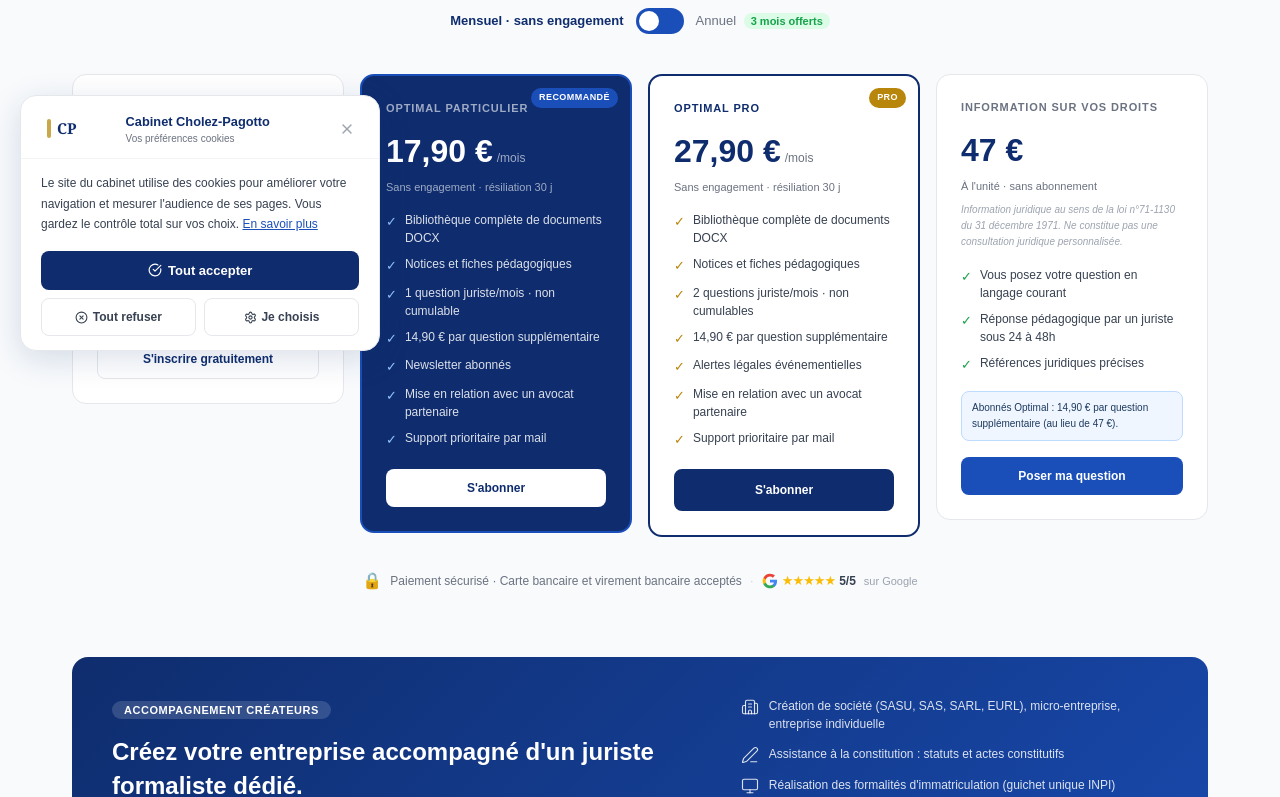
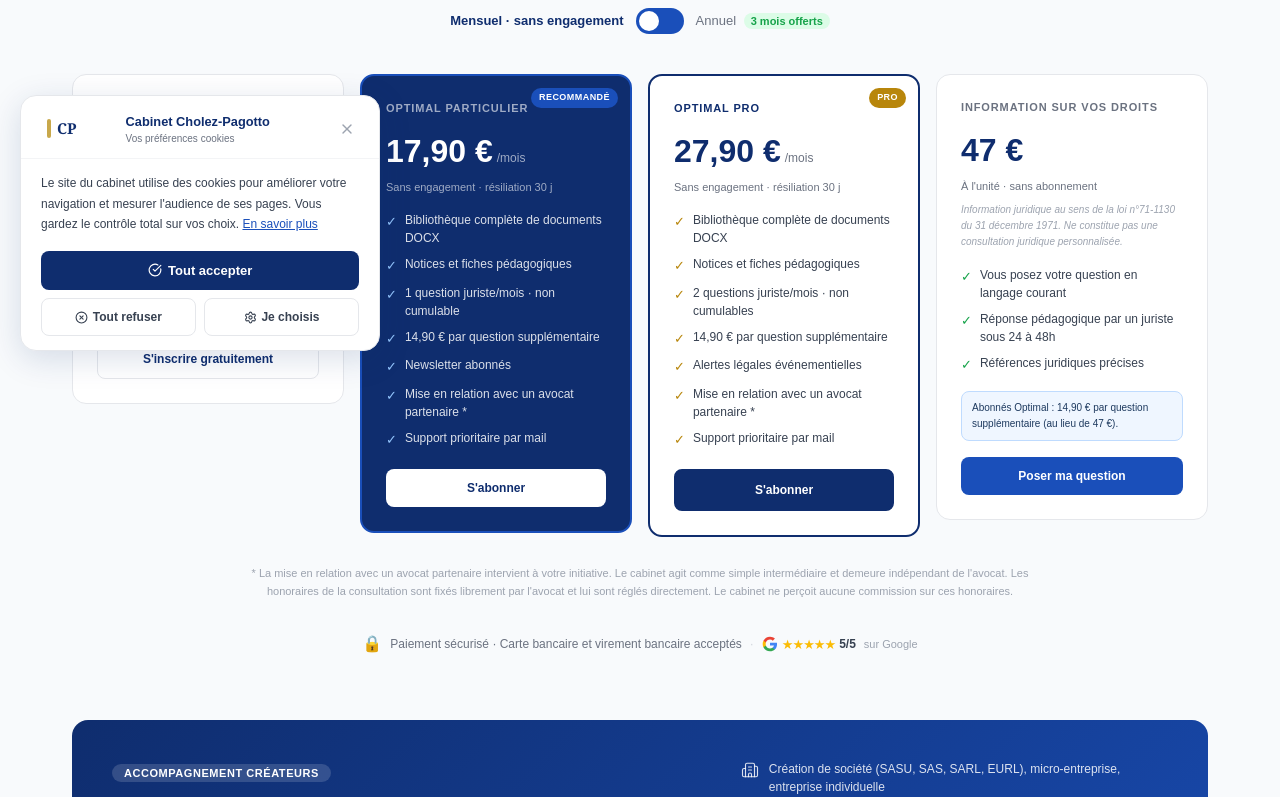
Before and after one commit to SYPA-ASSO/docutheque-next, a Next.js app: page /tarifs in a window 1280 px wide. Shown: the part 429-1226 px from the top of the page. Built offline with nearby package versions, Linux system fonts and the light colour scheme.

Commit message:
Mention avocat partenaire : asterisque et note initiative client independance honoraires libres sans commission

```diff
--- a/app/cgu/page.tsx
+++ b/app/cgu/page.tsx
@@ -299,7 +299,7 @@ export default function CGU() {
                   <li>Ne pas utiliser la Plateforme à des fins illicites, contraires à l'ordre public ou aux bonnes mœurs ;</li>
                   <li>Ne pas soumettre de questions relevant d'une urgence judiciaire (garde à vue, audience imminente) pour lesquelles seul un avocat est habilité à intervenir.</li>
                 </ul>
-                <p style={plastyle}>Le Client reconnaît que les Contenus numériques mis à disposition sont des modèles généraux à visée pédagogique. Leur adaptation à sa situation particulière lui incombe et relève de sa seule responsabilité. Pour toute situation complexe ou contentieuse, le Client est accompagné en lien avec un avocat partenaire ou orienté vers le professionnel du droit habilité.</p>
+                <p style={plastyle}>Le Client reconnaît que les Contenus numériques mis à disposition sont des modèles généraux à visée pédagogique. Leur adaptation à sa situation particulière lui incombe et relève de sa seule responsabilité. Pour toute situation complexe ou contentieuse, le Client est accompagné en lien avec un avocat partenaire ou orienté vers le professionnel du droit habilité. Le cas échéant, l'avocat fixe librement ses honoraires, réglés directement par le Client, sans qu'aucune commission ne soit perçue par le cabinet.</p>
               </section>
 
               {/* ART. 15 */}
--- a/app/tarifs/TarifsClient.tsx
+++ b/app/tarifs/TarifsClient.tsx
@@ -140,7 +140,7 @@ export default function TarifsClient() {
                   '1 question juriste/mois · non cumulable',
                   '14,90 € par question supplémentaire',
                   'Newsletter abonnés',
-                  'Mise en relation avec un avocat partenaire',
+                  'Mise en relation avec un avocat partenaire *',
                   'Support prioritaire par mail',
                 ].map((item, i) => (
                   <div key={i} style={{display: 'flex', gap: '8px', alignItems: 'flex-start'}}>
@@ -170,7 +170,7 @@ export default function TarifsClient() {
                   '2 questions juriste/mois · non cumulables',
                   '14,90 € par question supplémentaire',
                   'Alertes légales événementielles',
-                  'Mise en relation avec un avocat partenaire',
+                  'Mise en relation avec un avocat partenaire *',
                   'Support prioritaire par mail',
                 ].map((item, i) => (
                   <div key={i} style={{display: 'flex', gap: '8px', alignItems: 'flex-start'}}>
@@ -209,6 +209,11 @@ export default function TarifsClient() {
             </div>
 
           </div>
+
+          {/* NOTE MISE EN RELATION AVOCAT */}
+          <p style={{color: '#9ca3af', fontSize: '11px', lineHeight: '1.6', margin: '1.75rem auto 0', maxWidth: '780px', textAlign: 'center'}}>
+            * La mise en relation avec un avocat partenaire intervient à votre initiative. Le cabinet agit comme simple intermédiaire et demeure indépendant de l'avocat. Les honoraires de la consultation sont fixés librement par l'avocat et lui sont réglés directement. Le cabinet ne perçoit aucune commission sur ces honoraires.
+          </p>
 
           {/* RÉASSURANCE */}
           <div style={{display: 'flex', justifyContent: 'center', alignItems: 'center', gap: '8px', marginTop: '2rem'}}>
--- a/components/FAQ.tsx
+++ b/components/FAQ.tsx
@@ -30,7 +30,7 @@ export default function FAQ() {
     },
     {
       q: "Pouvez-vous m'orienter vers un avocat ?",
-      a: "Oui. Nous disposons d'un réseau d'avocats partenaires vers lesquels nous pouvons vous orienter si votre situation nécessite une représentation ou un acte juridique formel, sans obligation de votre part et en toute liberté de choix."
+      a: "Oui. Nous disposons d'un réseau d'avocats partenaires vers lesquels nous pouvons vous orienter si votre situation nécessite une représentation ou un acte juridique formel, sans obligation de votre part et en toute liberté de choix. L'avocat fixe librement ses honoraires, qui lui sont réglés directement, et le cabinet ne perçoit aucune commission."
     },
     {
       q: "Proposez-vous un accompagnement pour la création d'entreprise et les formalités juridiques ?",
--- a/components/Hero.tsx
+++ b/components/Hero.tsx
@@ -38,13 +38,16 @@ export default function Hero() {
               'Mises à jour régulières',
               'Un juriste dédié, votre interlocuteur unique',
               'Une réponse rédigée par un juriste, pas générée par une IA',
-              'Accompagnement possible vers un avocat partenaire',
+              'Accompagnement possible vers un avocat partenaire *',
             ].map((badge) => (
               <span key={badge} style={{color: 'rgba(255,255,255,0.75)', fontSize: '12px', display: 'flex', alignItems: 'center', gap: '4px'}}>
                 <span style={{color: '#4ade80', fontWeight: '700'}}>✓</span> {badge}
               </span>
             ))}
           </div>
+          <p style={{color: 'rgba(255,255,255,0.45)', fontSize: '10px', lineHeight: '1.5', margin: '10px 0 0', maxWidth: '600px'}}>
+            * Mise en relation à votre initiative. Le cabinet agit comme simple intermédiaire et demeure indépendant de l'avocat, qui fixe librement ses honoraires, réglés directement. Le cabinet ne perçoit aucune commission.
+          </p>
         </div>
 
         {/* COLONNE DROITE — STATS
--- a/components/HowItWorks.tsx
+++ b/components/HowItWorks.tsx
@@ -69,7 +69,7 @@ export default function HowItWorks() {
                 L'information juridique désigne toute forme d'aide apportée à une personne pour mieux comprendre ses droits, s'informer sur le cadre légal applicable à sa situation et accéder aux documents dont elle a besoin pour agir.
               </p>
               <p style={{color: '#374151', fontSize: '0.95rem', lineHeight: '1.8', marginBottom: '16px'}}>
-                Notre offre s'inscrit dans une démarche d'information et de mise à disposition documentaire, au sens de la loi n°71-1130 du 31 décembre 1971. Nous ne délivrons pas de consultation juridique personnalisée, réservée aux professionnels du droit habilités par la loi, à l'exception de l'activité réglementée que nous menons sur le droit assurantiel<sup>(1)</sup>. Nous disposons d'un réseau d'avocats partenaires vers lesquels nous pouvons vous orienter, sans obligation de votre part, le choix d'un professionnel vous étant libre. Nous mettons à votre disposition des ressources pédagogiques et des modèles de documents pour vous permettre de mieux appréhender votre situation et d'agir avec les bons outils.
+                Notre offre s'inscrit dans une démarche d'information et de mise à disposition documentaire, au sens de la loi n°71-1130 du 31 décembre 1971. Nous ne délivrons pas de consultation juridique personnalisée, réservée aux professionnels du droit habilités par la loi, à l'exception de l'activité réglementée que nous menons sur le droit assurantiel<sup>(1)</sup>. Nous disposons d'un réseau d'avocats partenaires vers lesquels nous pouvons vous orienter, sans obligation de votre part, le choix d'un professionnel vous étant libre. L'avocat fixe librement ses honoraires, qui lui sont réglés directement, et le cabinet ne perçoit aucune commission. Nous mettons à votre disposition des ressources pédagogiques et des modèles de documents pour vous permettre de mieux appréhender votre situation et d'agir avec les bons outils.
               </p>
               <p style={{color: '#374151', fontSize: '0.95rem', lineHeight: '1.8'}}>
                 Deux formes d'accompagnement complémentaires : une bibliothèque de modèles de documents téléchargeables et personnalisables, et un service de réponse pédagogique pour éclairer vos droits avant d'agir.
```
